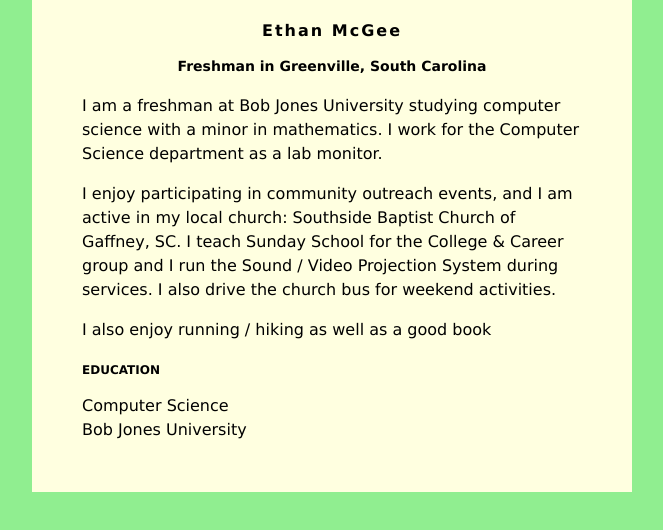
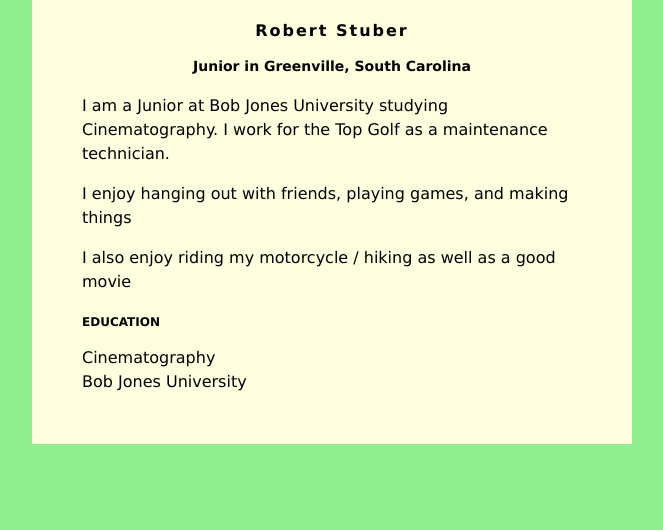
Before and after one commit to rstu282/rstu282.github.io, a plain HTML site: page index.html in a window 1280 px wide. Shown: the whole page, without its empty margins (308-971 px from the left). Drawn offline with Linux system fonts and the light colour scheme.

Commit message:
Update index.html

```diff
--- a/index.html
+++ b/index.html
@@ -30,19 +30,19 @@ h3 {
 </head>
 <body>
     <div id="content">
-        <h1>Ethan McGee</h1>
-        <h2>Freshman in Greenville, South Carolina</h2>
+        <h1>Robert Stuber</h1>
+        <h2>Junior in Greenville, South Carolina</h2>
 
-         <p>I am a freshman at Bob Jones University studying computer science with a minor in mathematics. I work for the Computer Science department as a lab monitor.</p>
+         <p>I am a Junior at Bob Jones University studying Cinematography. I work for the Top Golf as a maintenance technician.</p>
          <p>
-            I enjoy participating in community outreach events, and I am active in my local church: Southside Baptist Church of Gaffney, SC.  I teach Sunday School for the College &amp; Career group and I run the Sound / Video Projection System during services.  I also drive the church bus for weekend activities.
+            I enjoy hanging out with friends, playing games, and making things
          </p>
          <p>
-            I also enjoy running / hiking as well as a good book
+            I also enjoy riding my motorcycle / hiking as well as a good movie
          </p>
 
         <h3>EDUCATION</h3>
-        Computer Science<br>
+        Cinematography<br>
         Bob Jones University
     </div>
 
```
